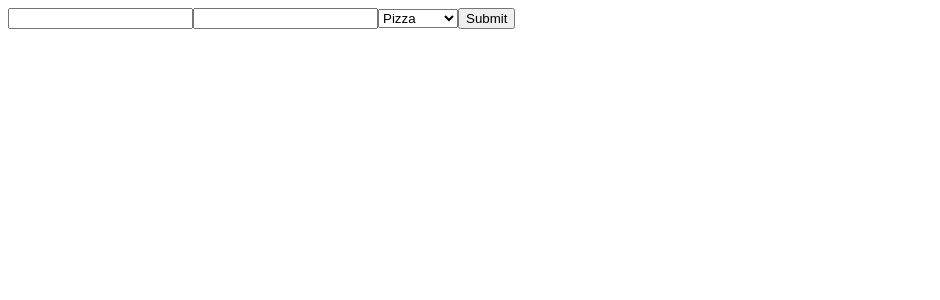
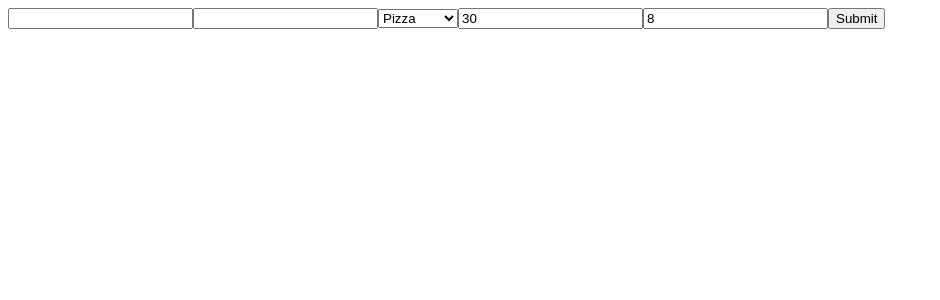
Before and after one commit to felix-lipski/dish-form-task, a React (Create React App) app: page / in a window 1280 px wide. Shown: the top 300 px of the page, without its empty margins (0-940 px from the left). Built offline with nearby package versions, Linux system fonts and the light colour scheme.

Commit message:
feat: add conditional fields

```diff
--- a/src/DishForm.tsx
+++ b/src/DishForm.tsx
@@ -1,10 +1,14 @@
-import { useForm } from "react-hook-form";
+import { useForm, useWatch } from "react-hook-form";
 import "html-duration-picker";
 import { Dish } from "./types";
 
 const DishForm = () => {
-  const { register, handleSubmit } = useForm();
+  const { register, handleSubmit, control } = useForm();
+
+  const dish_type = useWatch({ control, name: "type", defaultValue: "pizza" });
+
   const onSubmit = (data: Dish) => console.log(data);
+
   return (
     <form onSubmit={handleSubmit(onSubmit)}>
       <input type="text" {...register("name", { required: true })} />
@@ -18,6 +22,51 @@ const DishForm = () => {
         <option value="soup">Soup</option>
         <option value="sandwich">Sandwich</option>
       </select>
+
+      {dish_type === "pizza" ? (
+        <>
+          <input
+            type="number"
+            step="0.1"
+            defaultValue="30"
+            {...register("diameter", {
+              required: true,
+              setValueAs: (value: string) => parseFloat(value),
+            })}
+          />
+          <input
+            type="number"
+            min="1"
+            defaultValue="8"
+            {...register("no_of_slices", {
+              required: true,
+              setValueAs: (value: string) => parseInt(value),
+            })}
+          />
+        </>
+      ) : dish_type === "soup" ? (
+        <input
+          type="range"
+          min="1"
+          max="10"
+          defaultValue="5"
+          {...register("spiciness_scale", {
+            required: true,
+            setValueAs: (value: string) => parseInt(value),
+          })}
+        />
+      ) : dish_type === "sandwich" ? (
+        <input
+          type="number"
+          min="1"
+          defaultValue="2"
+          {...register("slices_of_bread", {
+            required: true,
+            setValueAs: (value: string) => parseInt(value),
+          })}
+        />
+      ) : null}
+
       <input type="submit" />
     </form>
   );
```
